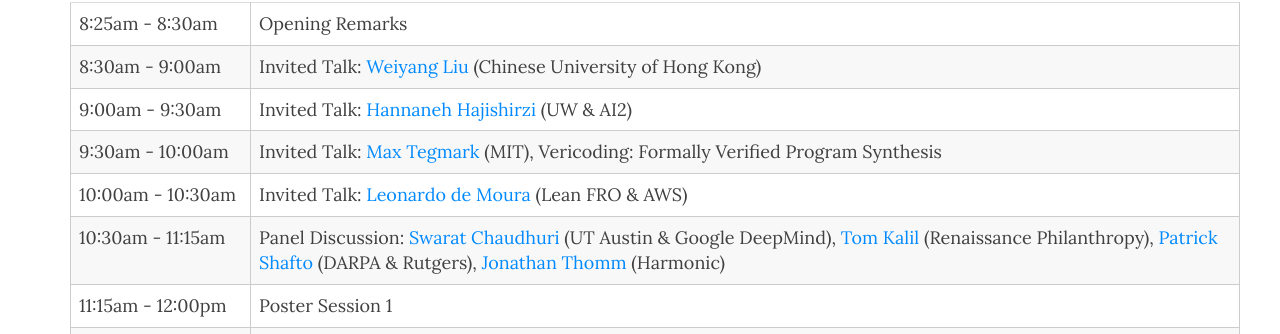
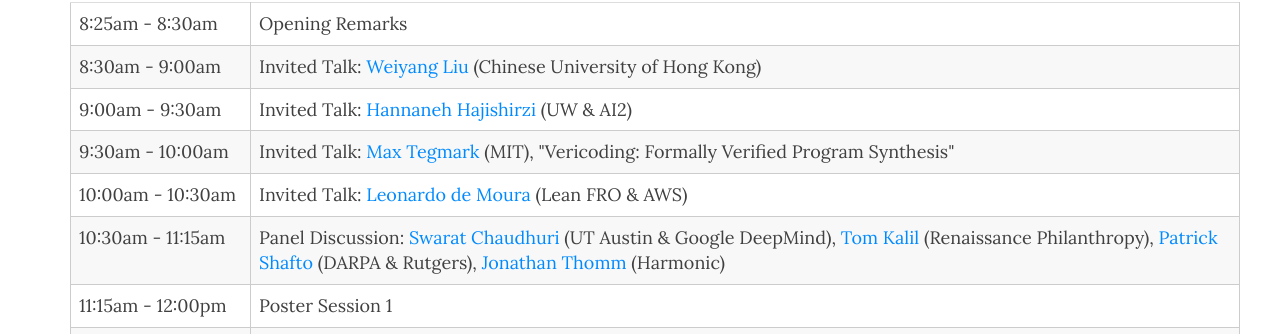
Before and after one commit to mathai2025/mathai2025.github.io, a Jekyll site: the page built from schedule.md, in a window 1280 px wide and 900 px high, scrolled down 356 px. Shown: the part 120-454 px from the top of the window. Built offline with Jekyll 4.4.1, drawn with Linux system fonts in a browser that asks for light colours; nearby versions of some CDN libraries.

```diff
--- a/schedule.md
+++ b/schedule.md
@@ -32,7 +32,7 @@ use-site-title: true
       </tr>
       <tr>
         <td style="width: 180px;">9:30am - 10:00am</td>
-        <td>Invited Talk: <a href="https://physics.mit.edu/faculty/max-tegmark/" target="_blank">Max Tegmark</a> (MIT), Vericoding: Formally Verified Program Synthesis</td>
+        <td>Invited Talk: <a href="https://physics.mit.edu/faculty/max-tegmark/" target="_blank">Max Tegmark</a> (MIT), "Vericoding: Formally Verified Program Synthesis"</td>
       </tr>
       <tr>
         <td style="width: 180px;">10:00am - 10:30am</td>
```
